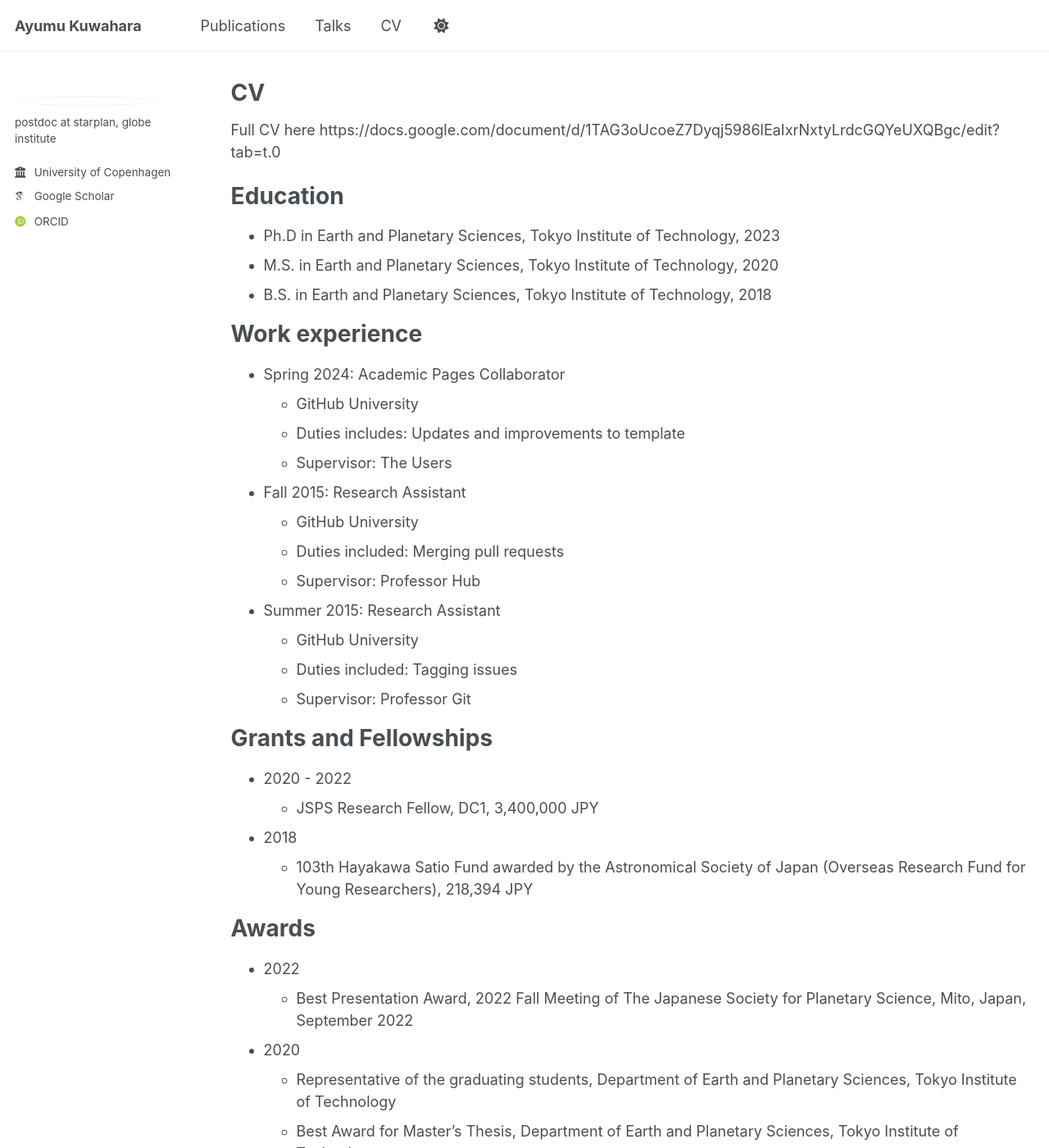
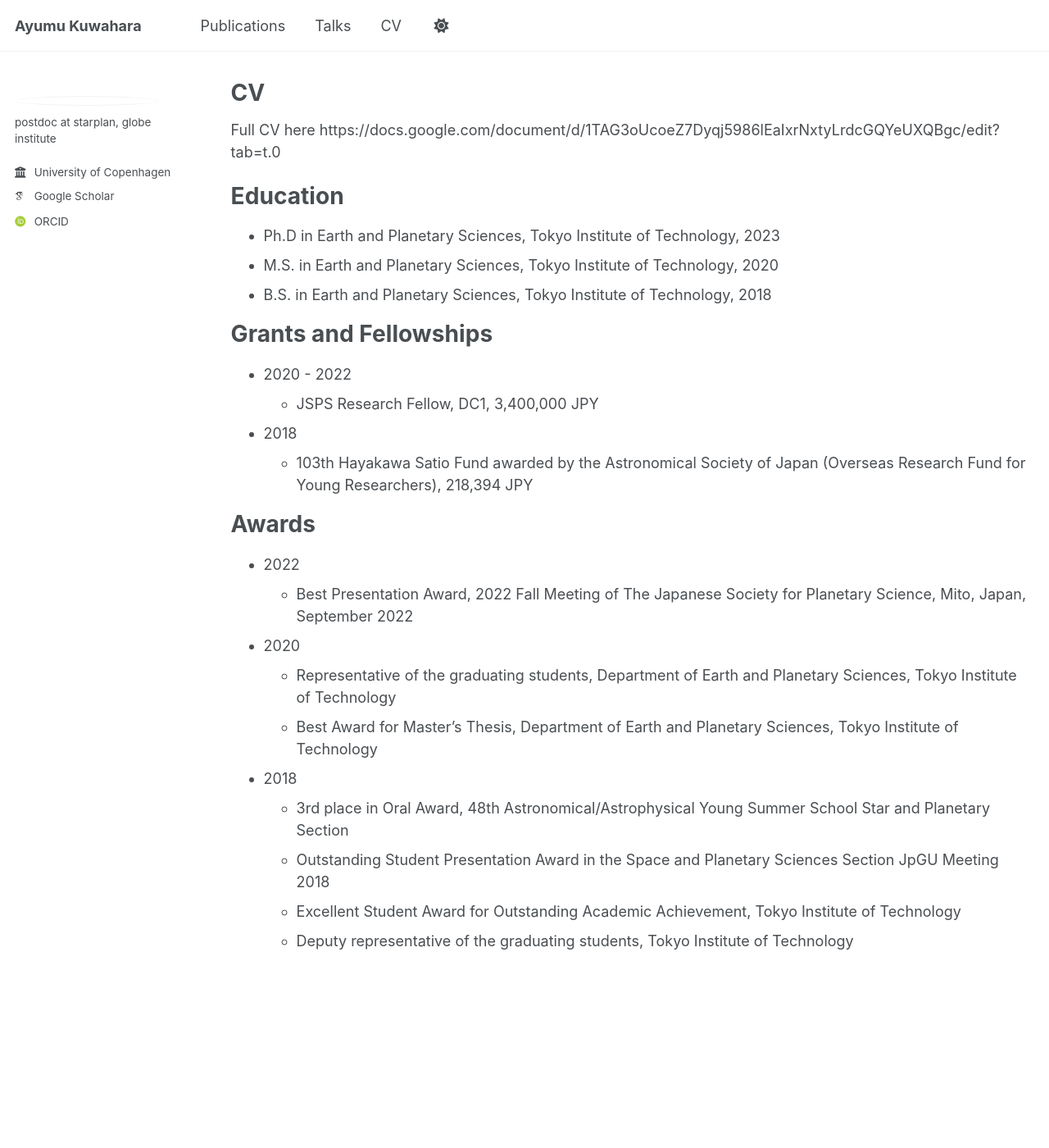
Before and after one commit to AyumuKuwahara/ayumukuwahara.github.io, a Jekyll site: the page built from _pages/cv.md, in a window 1280 px wide and 1400 px high. Shown: the whole window at 82% size. Built offline with Jekyll 4.4.1, drawn with Linux system fonts in a browser that asks for light colours; some web fonts are replaced; some of the changed text lies outside the part shown.

Commit message:
Update cv.md

```diff
--- a/_pages/cv.md
+++ b/_pages/cv.md
@@ -16,23 +16,6 @@ Education
 * Ph.D in Earth and Planetary Sciences, Tokyo Institute of Technology, 2023
 * M.S. in Earth and Planetary Sciences, Tokyo Institute of Technology, 2020
 * B.S. in Earth and Planetary Sciences, Tokyo Institute of Technology, 2018
-
-Work experience
-======
-* Spring 2024: Academic Pages Collaborator
-  * GitHub University
-  * Duties includes: Updates and improvements to template
-  * Supervisor: The Users
-
-* Fall 2015: Research Assistant
-  * GitHub University
-  * Duties included: Merging pull requests
-  * Supervisor: Professor Hub
-
-* Summer 2015: Research Assistant
-  * GitHub University
-  * Duties included: Tagging issues
-  * Supervisor: Professor Git
 
 Grants and Fellowships
 ======
@@ -53,8 +36,3 @@ Awards
   * Outstanding Student Presentation Award in the Space and Planetary Sciences Section JpGU Meeting 2018
   * Excellent Student Award for Outstanding Academic Achievement, Tokyo Institute of Technology
   * Deputy representative of the graduating students, Tokyo Institute of Technology
-
-
-Service and leadership
-======
-* Currently signed in to 43 different slack teams
```
